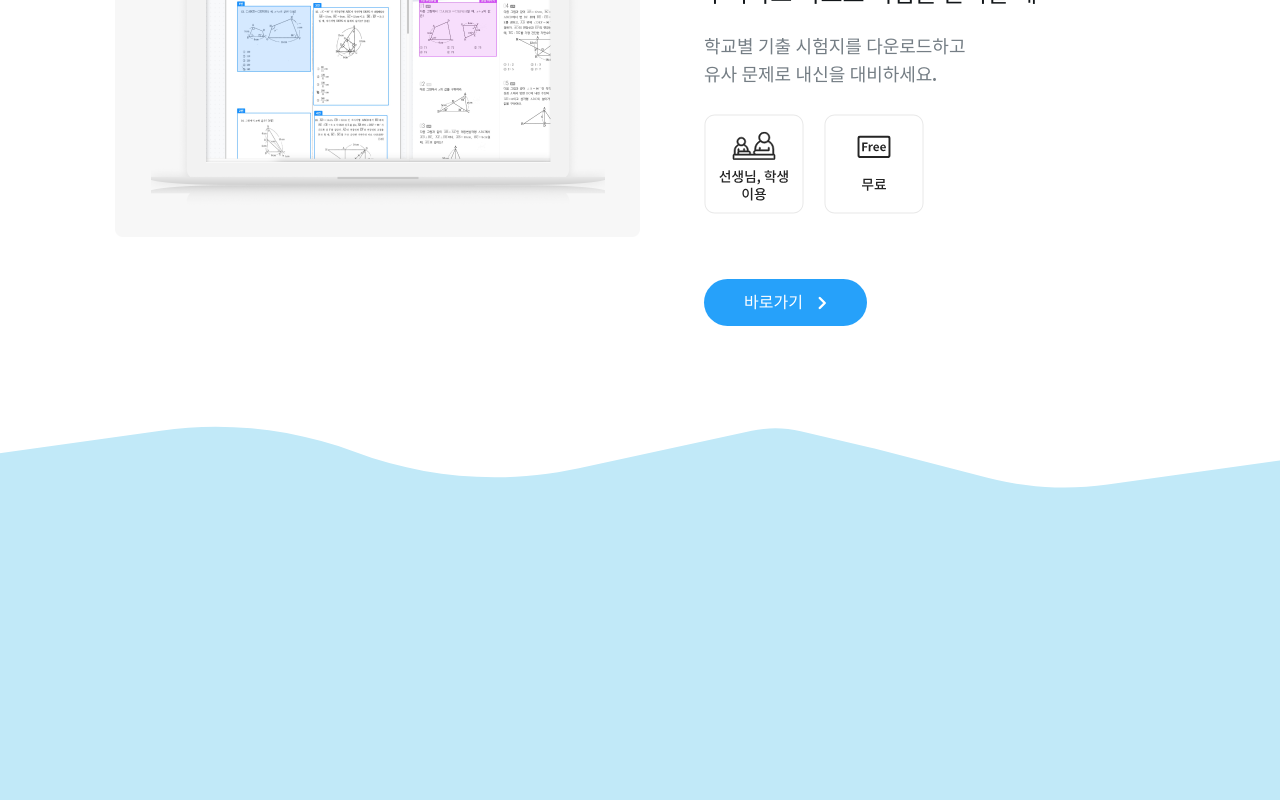
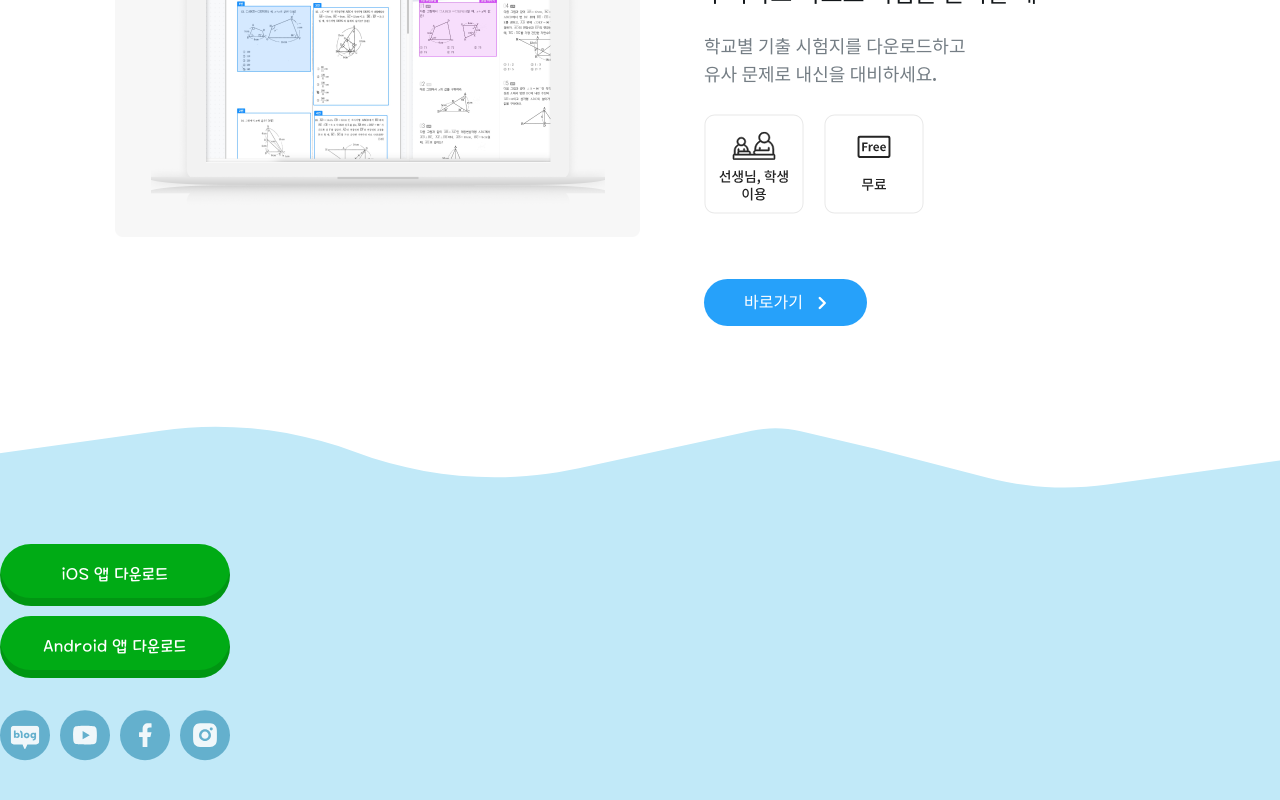
Before and after one commit to kimjihye058/holing, a React (Vite) app in the folder holingclone/: page / in a window 1280 px wide. Shown: the part 9728-10528 px from the top of the page. Built offline with nearby package versions, Linux system fonts and the light colour scheme.

Commit message:
#3 footer right 내용(buttons) 구현

```diff
--- a/holingclone/src/components/footer.tsx
+++ b/holingclone/src/components/footer.tsx
@@ -5,7 +5,32 @@ function Footer() {
     <Foot>
       <FlowDiv />
       <FooterDiv>
-        <FooterConDiv></FooterConDiv>
+        <FooterConDiv>
+          <RightDiv>
+            <Download>
+              <a href="https://apps.apple.com/kr/app/%ED%92%80%EB%9E%AD/id6478107698">
+                <DownBtnDiv>iOS 앱 다운로드</DownBtnDiv>
+              </a>
+              <a href="https://play.google.com/store/apps/details?id=com.matholic.pullang">
+                <DownBtnDiv>Android 앱 다운로드</DownBtnDiv>
+              </a>
+            </Download>
+            <Sns>
+              <a href="https://blog.naver.com/ilovematholic">
+                <SnsImg src="/assets/images/footer/blog.svg" alt="" />
+              </a>
+              <a href="https://www.youtube.com/channel/UC0f2occwFdAosou2Ds29AUw">
+                <SnsImg src="/assets/images/footer/youtube.svg" alt="" />
+              </a>
+              <a href="https://www.facebook.com/ilovematholic">
+                <SnsImg src="/assets/images/footer/facebook.svg" alt="" />
+              </a>
+              <a href="https://www.instagram.com/holing_official/">
+                <SnsImg src="/assets/images/footer/instagram.svg" alt="" />
+              </a>
+            </Sns>
+          </RightDiv>
+        </FooterConDiv>
       </FooterDiv>
     </Foot>
   );
@@ -61,3 +86,52 @@ export const FooterConDiv = styled.div`
   justify-content: space-between;
   align-items: flex-start;
 `;
+
+export const RightDiv = styled.div`
+  display: flex;
+  flex-direction: column;
+  gap: 32px;
+`;
+
+export const Download = styled.div`
+  display: flex;
+  flex-direction: column;
+  gap: 10px;
+`;
+
+export const DownBtnDiv = styled.div`
+  display: flex;
+  width: 230px;
+  height: 62px;
+  -webkit-box-pack: center;
+  justify-content: center;
+  flex-direction: column;
+  -webkit-box-align: center;
+  align-items: center;
+  gap: 6.154px;
+  border-radius: 31.043px;
+  background: var(--p_green_500_btON, #00ab15);
+  box-shadow: rgba(0, 0, 0, 0.12) 0px -8px 0px 0px inset;
+  color: rgb(255, 255, 255);
+  font-family: Maplestory;
+  font-size: 16px;
+  font-style: normal;
+  font-weight: 400;
+  line-height: normal;
+  letter-spacing: 0.48px;
+  cursor: pointer;
+  user-select: none;
+  transition: transform 0.2s ease-in-out;
+`;
+
+export const Sns = styled.div`
+  display: flex;
+  flex-direction: row;
+  gap: 10px;
+`;
+
+export const SnsImg = styled.img`
+  cursor: pointer;
+  user-select: none;
+  transition: transform 0.2s ease-in-out;
+`;
```
